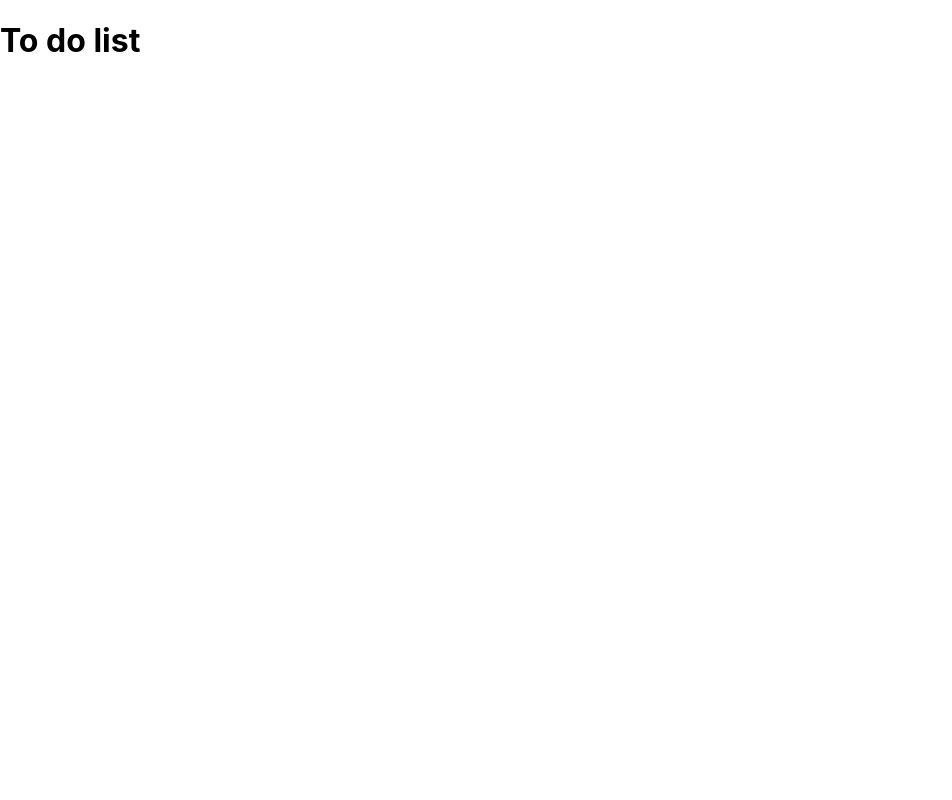
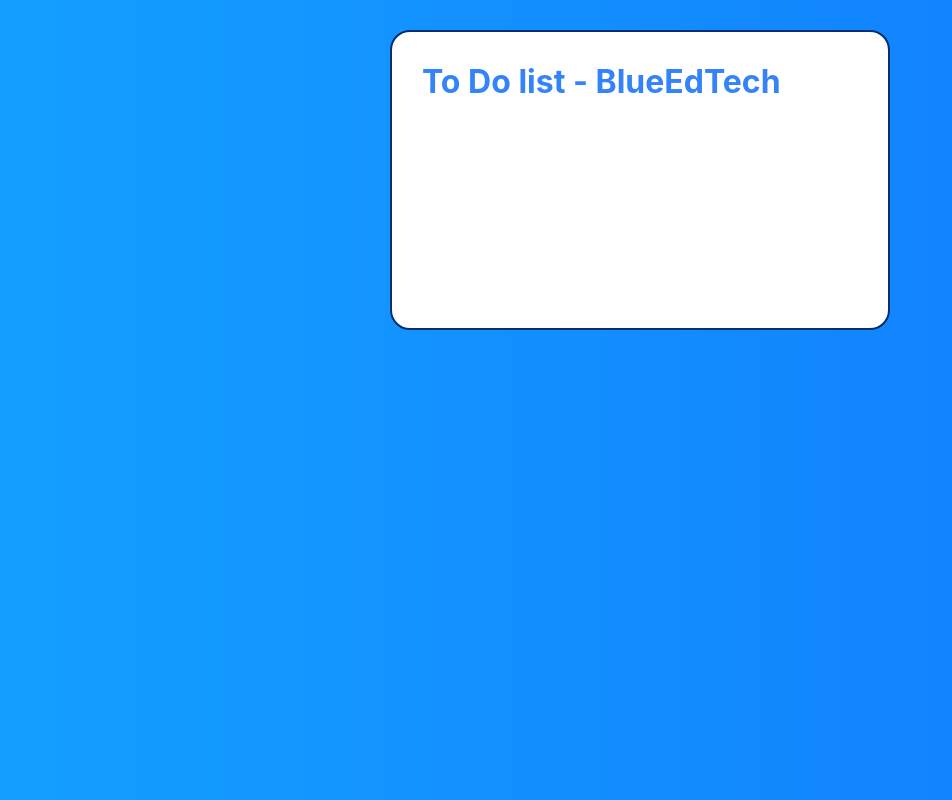
Before and after one commit to DevzVictor/To-do-List-For-Leo-Fleck, a React (Create React App) app: page / in a window 1280 px wide. Shown: the whole page, without its empty margins (0-952 px from the left). Built offline with nearby package versions, Linux system fonts and the light colour scheme.

Commit message:
feat: css global + header

```diff
--- a/src/App.css
+++ b/src/App.css
@@ -0,0 +1,10 @@
+.container {
+    max-width: 500px;
+    margin: 30px auto;
+    overflow: auto;
+    min-height: 300px;
+    border: 2px solid #022f72;
+    padding: 30px;
+    border-radius: 20px;
+    background-color: #fff
+}
--- a/src/App.js
+++ b/src/App.js
@@ -1,9 +1,10 @@
 import './App.css';
+import Header from './components/Header';
 
 function App() {
   return (
-    <div>
-      <h1>To do list</h1>
+    <div className='container'>
+      <Header/>
     </div>
   )
 }
--- /dev/null
+++ b/src/components/Header.css
@@ -0,0 +1,3 @@
+.header{
+    color: #3483FA;
+}
--- /dev/null
+++ b/src/components/Header.jsx
@@ -0,0 +1,8 @@
+import React from "react";
+import "./Header.css";
+
+function Header() {
+  return <h1 className="header">To Do list - BlueEdTech </h1>
+}
+
+export default Header;
--- a/src/index.css
+++ b/src/index.css
@@ -1,3 +1,9 @@
+*{
+  margin: 0;
+  padding: 0;
+  box-sizing: border-box;
+}
+
 body {
   margin: 0;
   font-family: -apple-system, BlinkMacSystemFont, 'Segoe UI', 'Roboto', 'Oxygen',
@@ -5,6 +11,11 @@
     sans-serif;
   -webkit-font-smoothing: antialiased;
   -moz-osx-font-smoothing: grayscale;
+  background: linear-gradient(
+      90deg,
+      rgba(20, 159, 255, 1) 0%,
+      rgba(17, 122, 255, 1) 100%
+    );
 }
 
 code {
```
